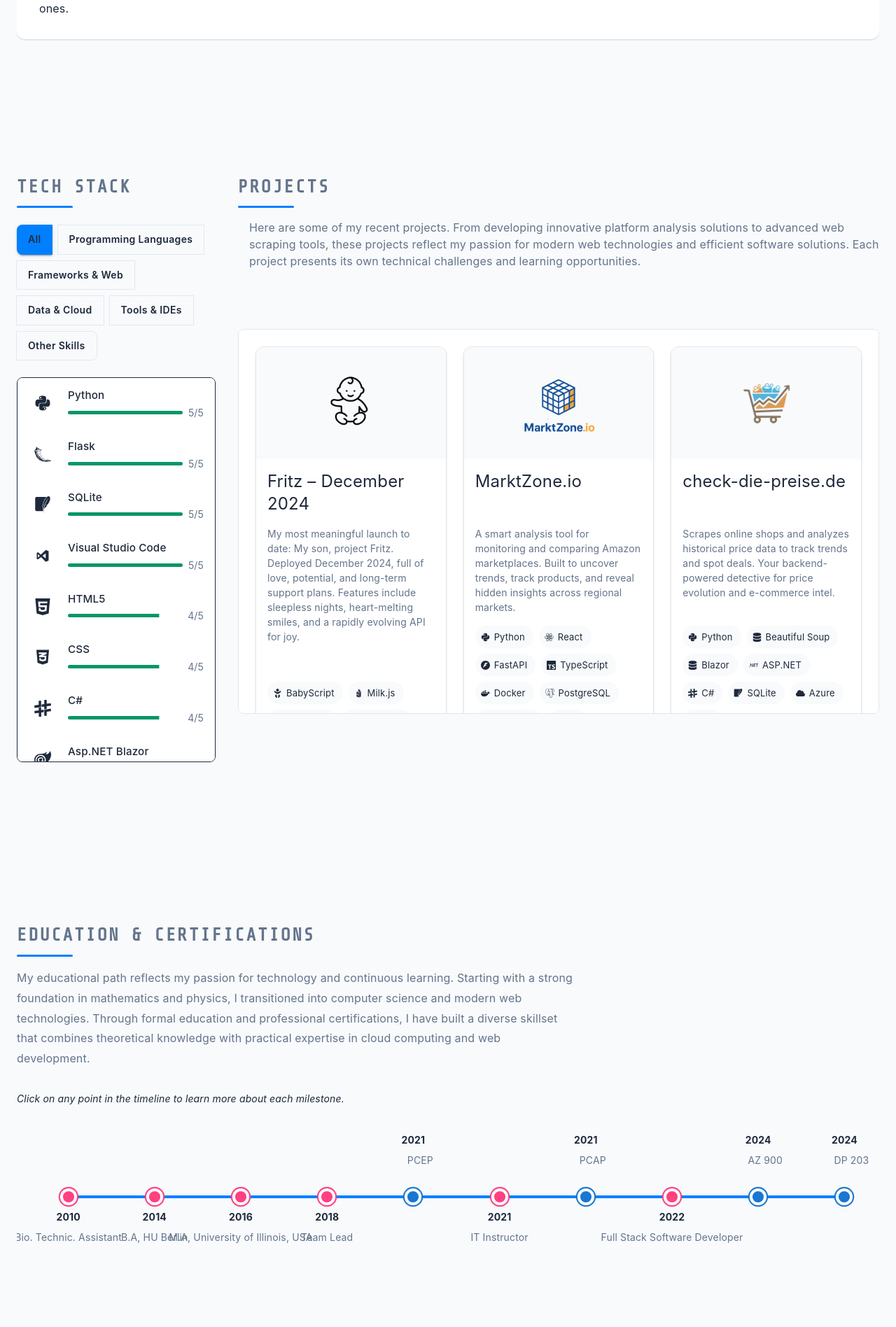
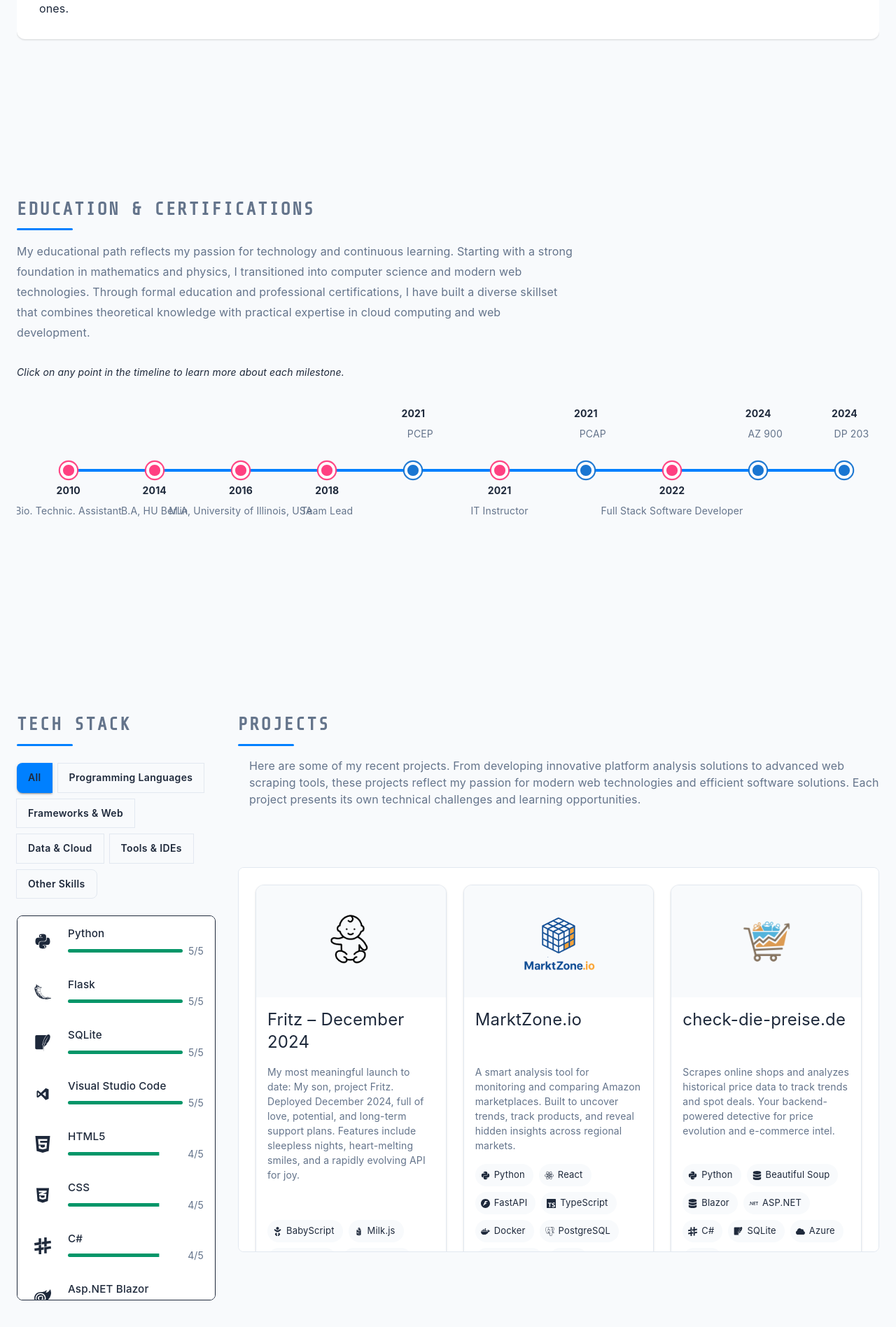
Before and after one commit to SebastianChristoph/portfolio, a React (Vite) app: page / in a window 1280 px wide. Shown: the part 849-2745 px from the top of the page at 70% size. Built offline with nearby package versions, Linux system fonts and the light colour scheme; some icons are missing.

Commit message:
Styling and Reorder

```diff
--- a/src/App.tsx
+++ b/src/App.tsx
@@ -1,17 +1,16 @@
+import { Box, Container, GlobalStyles, Grid } from "@mui/material";
 import CssBaseline from '@mui/material/CssBaseline';
+import { useEffect } from 'react';
+import AboutMe from './components/AboutMe';
+import Contact from './components/Contact';
+import Cv from './components/Cv';
+import Footer from './components/Footer';
+import GitStats from './components/GitStats';
 import Hero from './components/Hero';
 import NavBar from './components/NavBar';
-import { Container, Grid, Box } from "@mui/material";
+import Projects from './components/Projects';
 import TechStack from './components/TechStack';
-import Projects from './components/Projects';
-import Cv from './components/Cv';
-import Contact from './components/Contact';
-import GitStats from './components/GitStats';
-import Footer from './components/Footer';
-import { GlobalStyles } from '@mui/material';
 import { ThemeContextProvider } from './context/ThemeContext';
-import AboutMe from './components/AboutMe';
-import { useEffect } from 'react';
 import './i18n/i18n';
 
 function App() {
@@ -43,6 +42,10 @@
           <Box sx={{ mb: { xs: 4, md: 8 } }}>
             <AboutMe />
           </Box>
+
+          <Box id="cv">
+            <Cv />
+          </Box>
           <Grid container spacing={4}>
 
               <TechStack />
@@ -51,9 +54,7 @@
               <Projects />
 
           </Grid>
-          <Box id="cv">
-            <Cv />
-          </Box>
+
           <Grid container spacing={4} sx={{ mt: "200px" }}>
 
               <Contact />
--- a/src/components/Cv.tsx
+++ b/src/components/Cv.tsx
@@ -96,7 +96,7 @@
       width: '100%',
       py: 4,
       position: 'relative',
-      mt: { xs: "60px", sm: "100px", md: "200px" },
+      mb: { xs: "60px", sm: "100px", md: "250px" },
       overflow: 'hidden'
     }}>
       <motion.div
--- a/src/i18n/locales/de.json
+++ b/src/i18n/locales/de.json
@@ -101,7 +101,7 @@
     "education": {
       "bta": {
         "title": "Biol.Tech. Assistent",
-        "description": "Ausbildung zum staatlich geprüften Biologisch-technischen Assistenten an der Lise-Meitner-Schule in Belrin. Erwerb fundierter analytischer Fähigkeiten und wissenschaftlicher Grundlagen, die sich als wertvoll für die systematische Herangehensweise an komplexe technische Probleme erwiesen haben."
+        "description": "Ausbildung zum staatlich geprüften Biologisch-technischen Assistenten an der Lise-Meitner-Schule in Berlin. Erwerb fundierter analytischer Fähigkeiten und wissenschaftlicher Grundlagen, die sich als wertvoll für die systematische Herangehensweise an komplexe technische Probleme erwiesen haben."
       },
       "bachelor": {
         "title": "B.A, HU Berlin",
```
